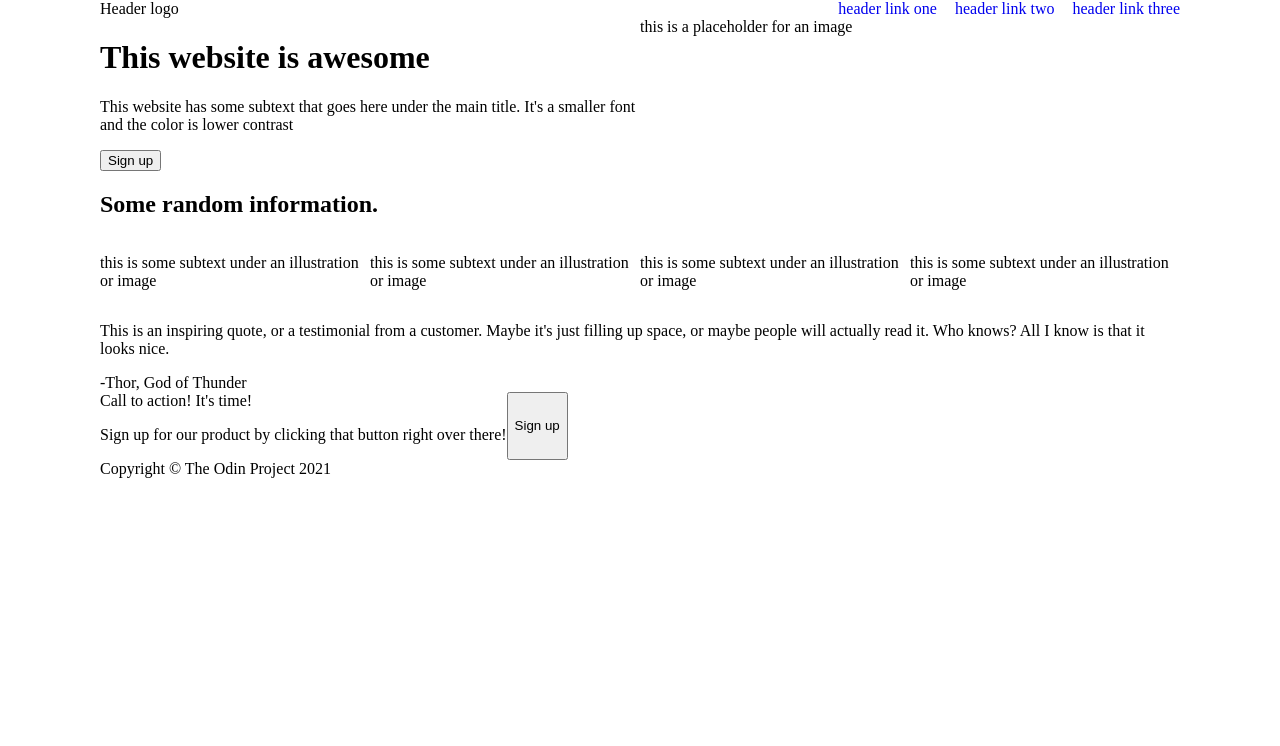
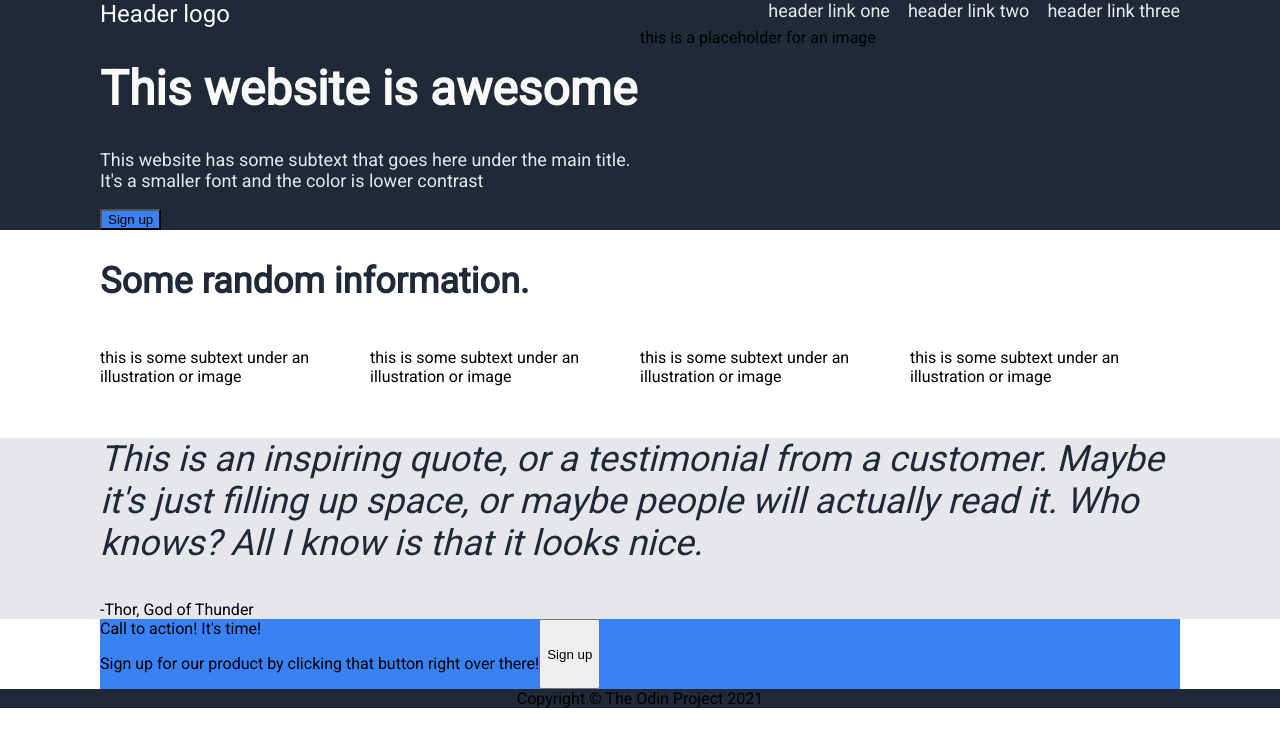
Before and after one commit to makzuu/landing-page, a plain HTML site: page index.html in a window 1280 px wide. Drawn offline with Linux system fonts and the light colour scheme.

Commit message:
Improving fonts and color

```diff
--- a/index.html
+++ b/index.html
@@ -9,18 +9,18 @@
 
     <body>
         <div class="header">
-            <div>Header logo</div>
+            <div class="logo">Header logo</div>
             <ul class="links">
-                <li><a href="#">header link one</a></li>
-                <li><a href="#">header link two</a></li>
-                <li><a href="#">header link three</a></li>
+                <li><a href="#" class="link-text">header link one</a></li>
+                <li><a href="#" class="link-text">header link two</a></li>
+                <li><a href="#" class="link-text">header link three</a></li>
             </ul>
         </div>
 
         <div class="hero">
             <div>
-                <h1>This website is awesome</h1>
-                <p>
+                <h1 class="main-text">This website is awesome</h1>
+                <p class="secondary-text">
                 This website has some subtext that goes here under the
                 main title. It's a smaller font and the color is lower contrast
                 </p>
@@ -29,8 +29,8 @@
             <div>this is a placeholder for an image</div>
         </div>
 
-        <div>
-            <h2>Some random information.</h2>
+        <div class="information">
+            <h2 class="header-text">Some random information.</h2>
             <div class="card-container">
                 <div>
                     <div></div>
@@ -59,8 +59,8 @@
             </div>
         </div>
 
-        <div>
-            <p>
+        <div class="quote-section">
+            <p class="quote-text">
             This is an inspiring quote, or a testimonial from a customer.
             Maybe it's just filling up space, or maybe people will actually
             read it. Who knows? All I know is that it looks nice.
@@ -69,7 +69,7 @@
         </div>
 
         <div>
-            <div class="call-of-action">
+            <div class="call-to-action">
                 <div>
                     <div>
                         Call to action! It's time!
--- a/style.css
+++ b/style.css
@@ -1,4 +1,6 @@
 /* common */
+
+@import url('https://fonts.googleapis.com/css2?family=Roboto&display=swap');
 
 body > * {
     padding: 0 100px;
@@ -6,6 +8,20 @@ body > * {
 
 body {
     margin: 0;
+    font-family: 'Roboto', sans-serif;
+}
+
+.header, .hero, footer {
+    background-color: #1f2937;
+}
+
+.hero .secondary-text, .header .link-text {
+    font-size: 18px;
+    color: #e5e7eb;
+}
+
+.hero button, .call-to-action {
+    background-color: #3882f6;
 }
 
 /* header */
@@ -28,6 +44,11 @@ body {
     text-decoration: none;
 }
 
+.header .logo {
+    font-size: 24px;
+    color: #f9faf8;
+}
+
 /* hero */
 
 .hero {
@@ -38,7 +59,19 @@ body {
     flex: 1;
 }
 
+.hero .main-text {
+    font-size: 48px;
+    font-weight: 800;
+    color: #f9faf8;
+}
+
 /* section 2 */
+
+.information .header-text {
+    font-size: 36px;
+    font-weight: 800;
+    color: #1f2937;
+}
 
 .card-container {
     display: flex;
@@ -46,10 +79,25 @@ body {
 
 /* section 3 */
 
+.quote-section {
+    background-color: #e5e7eb;
+}
+
+.quote-section .quote-text {
+    font-size: 36px;
+    font-weight: 300;
+    font-style: italic;
+    color: #1f2937;
+}
+
 /* section 4 */
 
-.call-of-action {
+.call-to-action {
     display: flex;
 }
 
 /* footer */
+
+footer {
+    text-align: center;
+}
```
